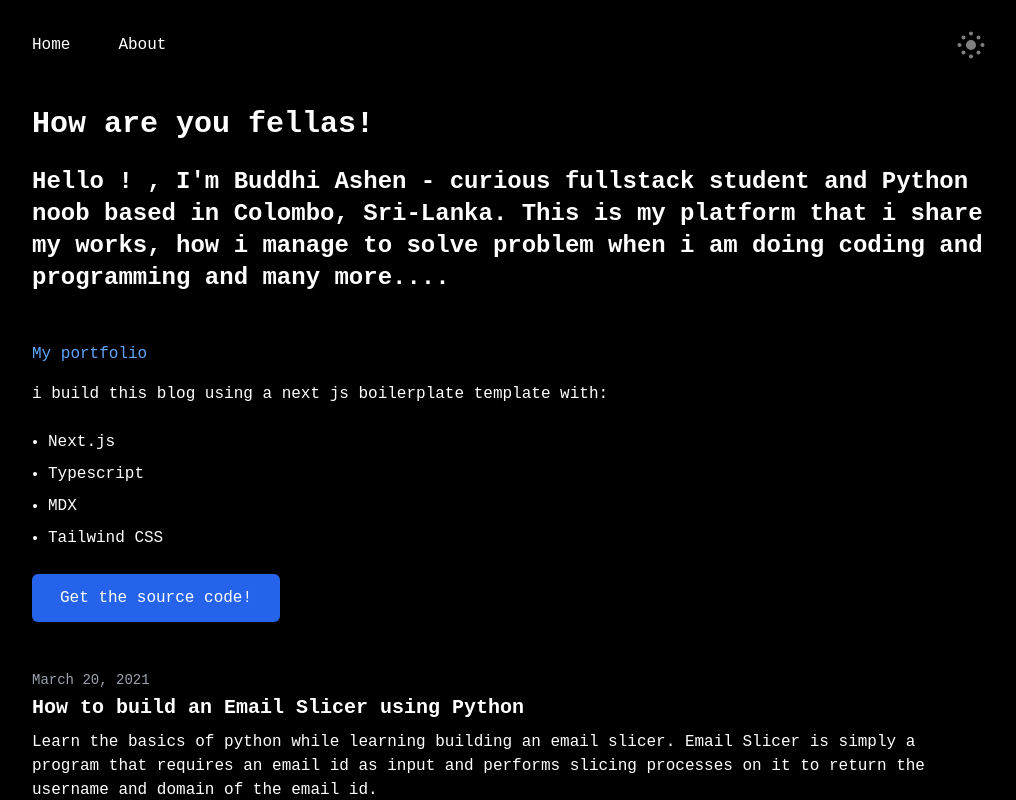
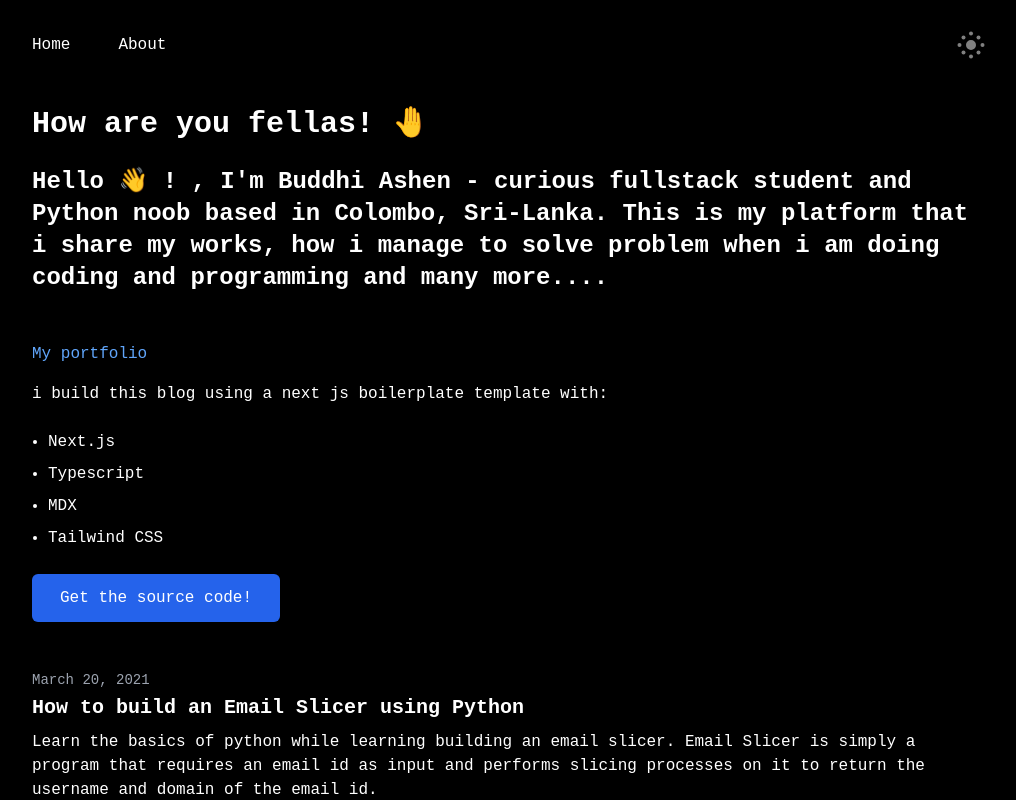
Before and after one commit to buddhiashen/buddhi-deve-blog, a Next.js app: page / in a window 1280 px wide. Shown: the top 800 px of the page, without its empty margins (128-1144 px from the left). Built offline with nearby package versions, Linux system fonts and the light colour scheme; what @tailwindcss/typography would draw is missing.

Commit message:
Update index.tsx

```diff
--- a/pages/index.tsx
+++ b/pages/index.tsx
@@ -13,8 +13,8 @@ type IndexProps = {
 export const Index = ({ posts }: IndexProps): JSX.Element => {
   return (
     <Layout>
-      <h1>How are you fellas!</h1>
-      <h2>Hello ! , I&apos;m Buddhi Ashen - curious fullstack student and Python noob based in Colombo, Sri-Lanka. This is my platform that i share my works, how i manage to solve problem when i am doing coding  and programming and many more....</h2>
+      <h1>How are you fellas! 🤚</h1>
+      <h2>Hello 👋 ! , I&apos;m Buddhi Ashen - curious fullstack student and Python noob based in Colombo, Sri-Lanka. This is my platform that i share my works, how i manage to solve problem when i am doing coding  and programming and many more....</h2>
       <br /> <br />
       <p><a href="https://buddhi-ashen.github.io/buddhiashen/">My portfolio</a></p>
       <p>i build this blog using a next js boilerplate template with:</p>
```
